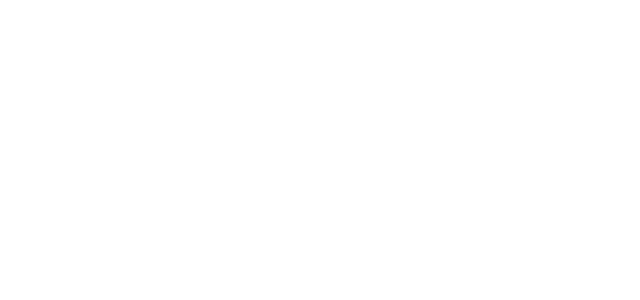
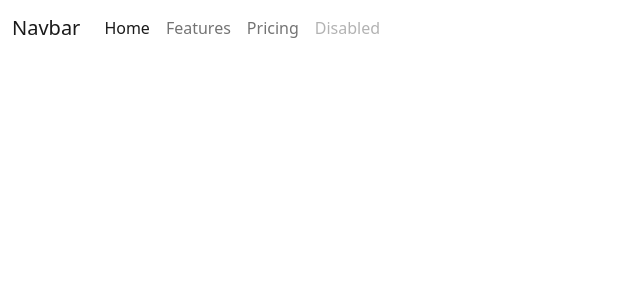
Before and after one commit to AboutGG/Esame, an Angular app: page /navbar-first in a window 1280 px wide. Before the commit this address led to /. Shown: the top 300 px of the page, without its empty margins (0-640 px from the left). Built offline with nearby package versions, Linux system fonts and the light colour scheme.

Commit message:
creazione navbar-first

```diff
--- a/src/app/app-routing.module.ts
+++ b/src/app/app-routing.module.ts
@@ -2,10 +2,12 @@
 import { RouterModule, Routes } from '@angular/router';
 import {LoginComponent} from "./components/login/login.component";
 import {RegistrationComponent} from "./components/registration/registration.component";
+import { NavbarFirstComponent } from './components/navbar-first/navbar-first.component';
 
 const routes: Routes = [
-  {path: "login", component: LoginComponent},
-  {path: "registration", component: RegistrationComponent}
+  { path: 'login', component: LoginComponent },
+  { path: 'registration', component: RegistrationComponent },
+  { path: 'navbar-first', component: NavbarFirstComponent }
 ];
 
 @NgModule({
--- a/src/app/app.module.ts
+++ b/src/app/app.module.ts
@@ -6,12 +6,14 @@
 import {ReactiveFormsModule} from "@angular/forms";
 import { NgbModule } from '@ng-bootstrap/ng-bootstrap';
 import { RegistrationComponent } from './components/registration/registration.component';
+import { NavbarFirstComponent } from './components/navbar-first/navbar-first.component';
 
 @NgModule({
   declarations: [
     AppComponent,
     LoginComponent,
-    RegistrationComponent
+    RegistrationComponent,
+    NavbarFirstComponent
   ],
   imports: [
     BrowserModule,
--- /dev/null
+++ b/src/app/components/navbar-first/navbar-first.component.html
@@ -0,0 +1,24 @@
+<nav class="navbar navbar-expand-lg bg-body-tertiary">
+  <div class="container-fluid">
+    <a class="navbar-brand" href="#">Navbar</a>
+    <button class="navbar-toggler" type="button" data-bs-toggle="collapse" data-bs-target="#navbarNav" aria-controls="navbarNav" aria-expanded="false" aria-label="Toggle navigation">
+      <span class="navbar-toggler-icon"></span>
+    </button>
+    <div class="collapse navbar-collapse" id="navbarNav">
+      <ul class="navbar-nav">
+        <li class="nav-item">
+          <a class="nav-link active" aria-current="page" href="#">Home</a>
+        </li>
+        <li class="nav-item">
+          <a class="nav-link" href="#">Features</a>
+        </li>
+        <li class="nav-item">
+          <a class="nav-link" href="#">Pricing</a>
+        </li>
+        <li class="nav-item">
+          <a class="nav-link disabled" aria-disabled="true">Disabled</a>
+        </li>
+      </ul>
+    </div>
+  </div>
+</nav>
```
Also changed, not shown: src/app/components/navbar-first/navbar-first.component.ts (added, +10 -0 lines), src/app/components/navbar-first/navbar-first.component.scss (added), 1 other file (tests, documents, lock files or other folders).
